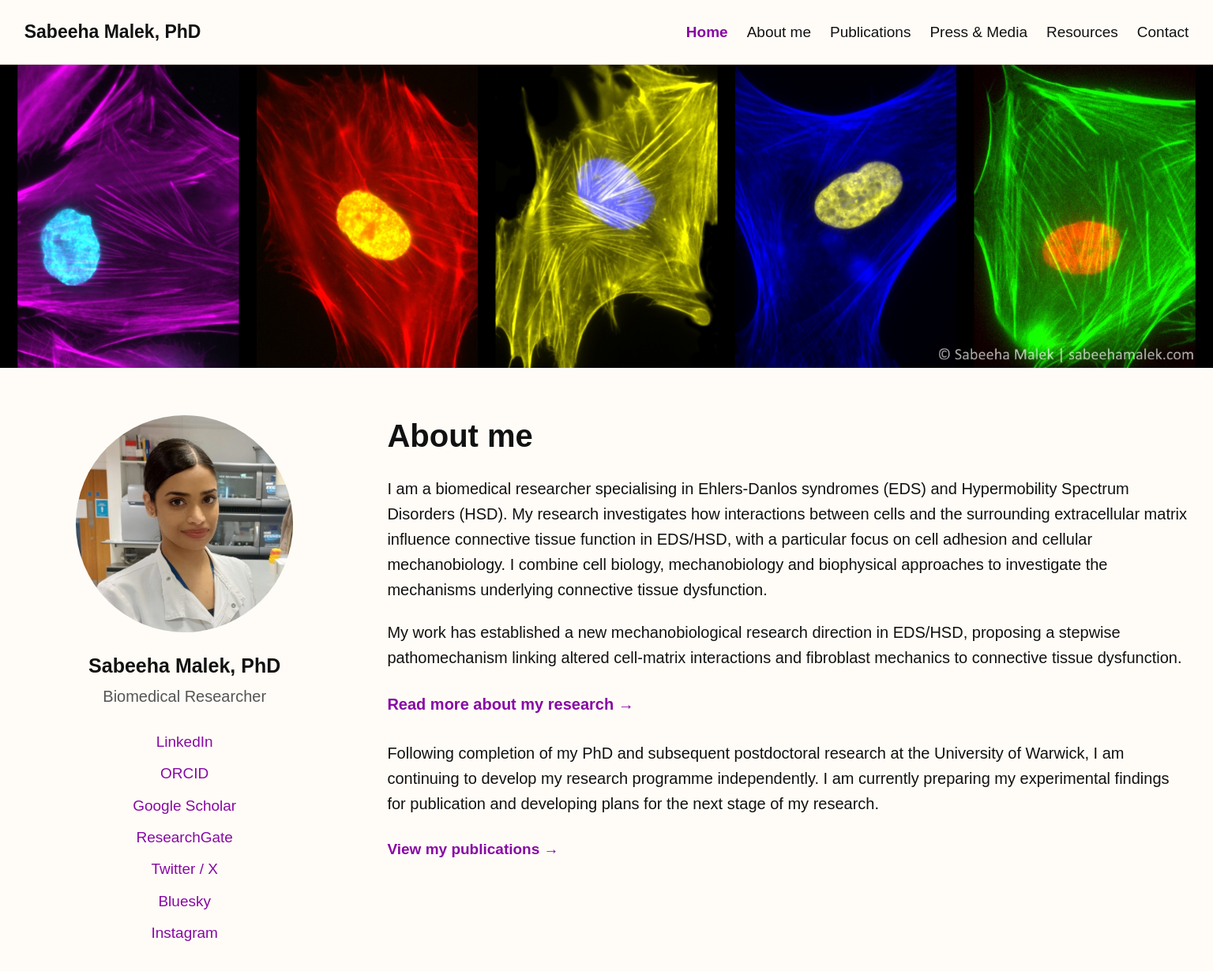
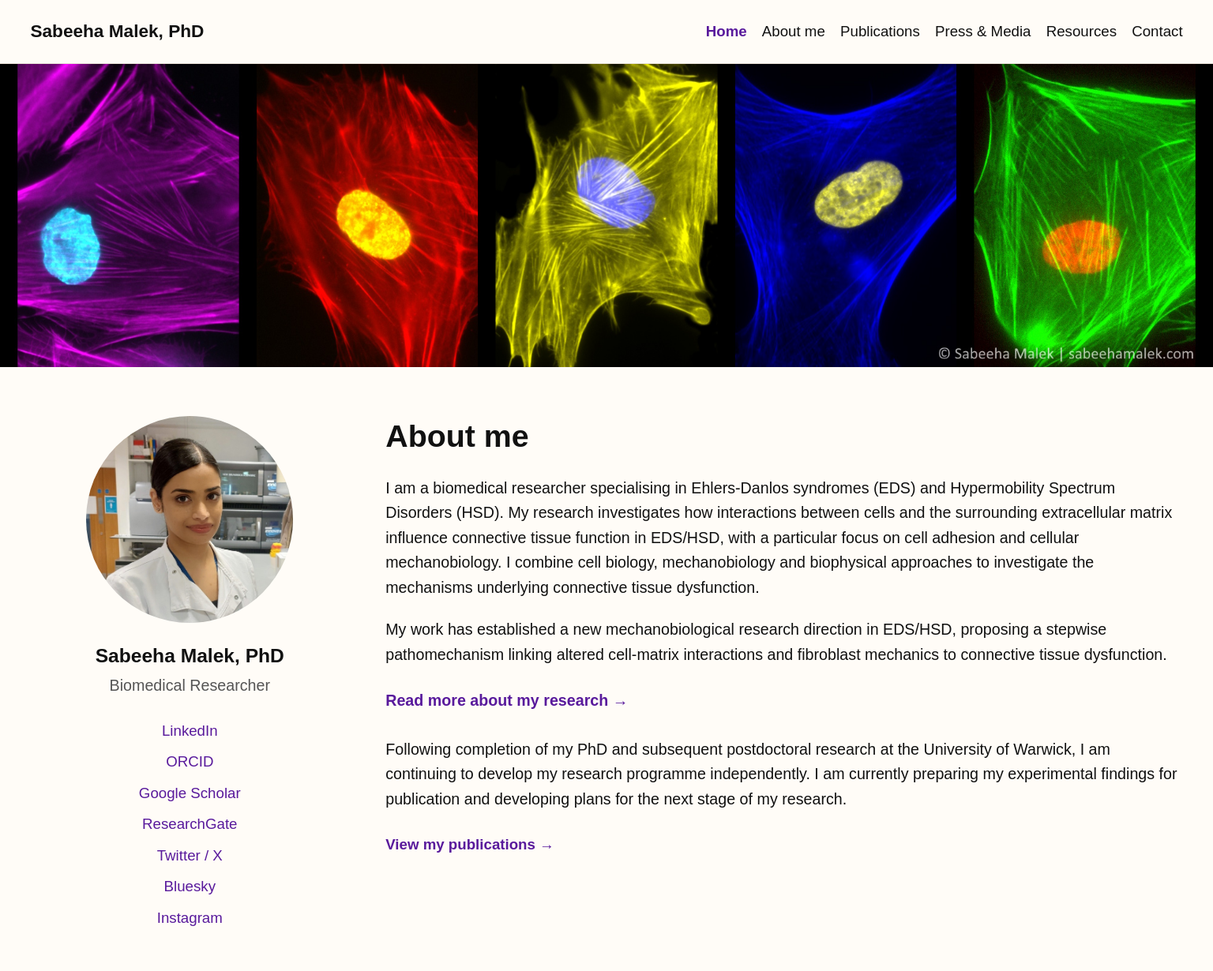
Before and after one commit to sabeehamalek/sabeehamalek.github.io, a plain HTML site: page index.html in a window 1536 px wide. Shown: the whole page at 79% size. Drawn offline with Linux system fonts and the light colour scheme.

Commit message:
Refactor CSS for responsive layout and accessibility
Updated styles for responsive design and improved accessibility. Adjusted font sizes, layout properties, and added comments for clarity.

```diff
--- a/css/style.css
+++ b/css/style.css
@@ -1,5 +1,5 @@
 /* =========================================
-   BASIC PAGE SETTINGS
+   1. BASIC PAGE SETTINGS
 ========================================= */
 
 * {
@@ -9,9 +9,15 @@
 html {
     scroll-behavior: smooth;
 
-    /* Slightly increase text size as the viewport widens.
-       Minimum: 16px. Maximum: 18px. */
-    font-size: clamp(16px, calc(0.5vw + 8px), 18px);
+    /* Fluid text sizing across PC, laptop and tablet screens.
+       Minimum: 17px. Maximum: 22px.
+       Text grows gradually as the viewport becomes wider. */
+
+    font-size: clamp(
+        1.0625rem,
+        calc(0.75rem + 0.5vw),
+        1.375rem
+    );
 }
 
 body {
@@ -24,29 +30,36 @@ body {
 
 
 /* =========================================
-   NAVIGATION BAR
+   2. NAVIGATION BAR
 ========================================= */
 
+/* The navigation always spans the available page width. */
+
 .site-header {
+    width: 100%;
+    margin: 0;
     border-bottom: 1px solid #e8e0d6;
     background: #fffcf7;
 }
 
 .navbar {
-    max-width: 1200px;
-    margin: 0 auto;
-    padding: 22px 30px;
+    width: 100%;
+    max-width: none;
+    margin: 0;
+
+    padding: 22px clamp(20px, 2.5vw, 48px);
 
     display: flex;
     align-items: center;
     justify-content: space-between;
-    gap: 30px;
+
+    gap: clamp(18px, 2vw, 40px);
 }
 
 .site-name {
+    color: #111111;
     font-size: 1.15rem;
     font-weight: 600;
-    color: #111111;
     text-decoration: none;
     white-space: nowrap;
 }
@@ -55,7 +68,8 @@ body {
     display: flex;
     align-items: center;
     flex-wrap: wrap;
-    gap: 12px 24px;
+
+    gap: 12px clamp(10px, 1.25vw, 24px);
 
     list-style: none;
     margin: 0;
@@ -68,26 +82,32 @@ body {
     text-decoration: none;
 }
 
-/* Purple hover and active-page colour */
-
 .nav-links a:hover,
 .nav-links a.active {
-    color: #8709a4;
+    color: #591a9c;
 }
 
-/* Make Home bold when it is the active page */
+/* Keep Home bold on the homepage. */
 
 .nav-links a.active {
     font-weight: 700;
 }
 
 
+/* Keyboard accessibility */
+
+a:focus-visible {
+    outline: 2px solid #591a9c;
+    outline-offset: 4px;
+}
+
+
 /* =========================================
-   BANNER
+   3. FULL-WIDTH BANNER
 ========================================= */
 
-/* The full image determines the banner height.
-   No fixed height and no cropping. */
+/* Preserve the complete image without cropping.
+   The banner height follows the image proportions. */
 
 .banner {
     width: 100%;
@@ -102,35 +122,66 @@ body {
 
 
 /* =========================================
-   MAIN CONTENT: TWO-COLUMN LAYOUT
+   4. MAIN TWO-COLUMN LAYOUT
 ========================================= */
 
+/* The main section uses the full available width.
+   The columns scale proportionally with the viewport.
+
+   Left column:  0.4fr
+   Right column: 1fr
+
+   This gives the left column approximately 28.6%
+   of the available column width, after the gap. */
+
 .main-container {
-    max-width: 1200px;
-    margin: 0 auto;
-    padding: 60px 30px 80px;
+    display: grid;
 
-    display: grid;
-    grid-template-columns: 280px minmax(0, 1fr);
-    gap: 70px;
+    grid-template-columns:
+        minmax(0, 0.4fr)
+        minmax(0, 1fr);
+
     align-items: start;
+
+    width: 100%;
+    max-width: none;
+    margin: 0;
+
+    padding:
+        clamp(40px, 4vw, 72px)
+        clamp(20px, 2.5vw, 48px)
+        clamp(50px, 5vw, 90px);
+
+    gap: clamp(28px, 3vw, 70px);
 }
 
 
 /* =========================================
-   LEFT COLUMN: PROFILE
+   5. LEFT COLUMN: PROFILE
 ========================================= */
 
 .profile-column {
+    min-width: 0;
     text-align: center;
 }
 
+/* The image scales with the width of the profile column.
+   Minimum: 160px.
+   Preferred: 65% of the profile column.
+   Maximum: 320px.
+
+   The square image box is displayed as a circle. */
+
 .profile-image {
-    width: 190px;
-    height: 190px;
+    display: block;
+
+    width: clamp(160px, 65%, 320px);
+    height: auto;
+    aspect-ratio: 1 / 1;
+
     object-fit: cover;
     border-radius: 50%;
-    display: block;
+
     margin: 0 auto 25px;
 }
 
@@ -149,7 +200,7 @@ body {
 
 
 /* =========================================
-   SOCIAL AND ACADEMIC LINKS
+   6. SOCIAL AND ACADEMIC LINKS
 ========================================= */
 
 .social-links {
@@ -163,9 +214,9 @@ body {
 }
 
 .social-links a {
-    color: #8709a4;
+    color: #591a9c;
+    font-size: 0.95rem;
     text-decoration: none;
-    font-size: 0.95rem;
 }
 
 .social-links a:hover {
@@ -174,7 +225,7 @@ body {
 
 
 /* =========================================
-   ABOUT SECTION
+   7. RIGHT COLUMN: ABOUT SECTION
 ========================================= */
 
 .about-section {
@@ -182,27 +233,28 @@ body {
 }
 
 .about-section h1 {
-    margin-top: 0;
-    margin-bottom: 25px;
+    margin: 0 0 25px;
+
     font-size: 2rem;
     font-weight: 600;
     line-height: 1.3;
 }
 
 .about-section p {
+    max-width: 1100px;
     margin: 0 0 22px;
-    max-width: 760px;
 }
 
 
 /* =========================================
-   ABOUT LINK
+   8. ABOUT LINK
 ========================================= */
 
 .about-link {
     display: inline-block;
     margin: 5px 0 30px;
-    color: #8709a4;
+
+    color: #591a9c;
     font-weight: 600;
     text-decoration: none;
 }
@@ -213,18 +265,19 @@ body {
 
 
 /* =========================================
-   PUBLICATIONS LINK
+   9. PUBLICATIONS LINK
 ========================================= */
+
+/* Simple text link: no box, border or background. */
 
 .publications-link {
     display: inline-block;
     margin-top: 5px;
-    color: #8709a4;
+
+    color: #591a9c;
     font-size: 0.95rem;
     font-weight: 600;
     text-decoration: none;
-
-    /* No border or button background */
 }
 
 .publications-link:hover {
@@ -233,13 +286,20 @@ body {
 
 
 /* =========================================
-   RESPONSIVE LAYOUT
+   10. BASIC NARROW-SCREEN FALLBACK
 ========================================= */
 
-/* Retain the basic adjustments needed for narrow screens.
-   The banner itself has no mobile-specific sizing. */
+/* This is only a basic safeguard for narrow screens.
+   PC, laptop, tablet and landscape layouts above
+   700px use the same fluid sizing rules above.
 
-@media (max-width: 800px) {
+   We can refine the mobile design separately later. */
+
+@media (max-width: 700px) {
+
+    html {
+        font-size: 16px;
+    }
 
     .navbar {
         flex-direction: column;
@@ -256,7 +316,7 @@ body {
     .main-container {
         grid-template-columns: minmax(0, 1fr);
         gap: 45px;
-        padding: 45px 20px 60px;
+        padding: 40px 20px 55px;
     }
 
     .profile-column {
@@ -268,48 +328,3 @@ body {
     }
 
 }
-
-/* =========================================
-   WIDER DESKTOP SCREENS
-========================================= */
-
-@media (min-width: 1500px) {
-
-    /* Increase text size on wider desktop screens */
-    html {
-        font-size: 20px;
-    }
-
-    /* Navigation: use the full available width */
-    .navbar {
-        max-width: none;
-        padding-left: clamp(30px, 2vw, 48px);
-        padding-right: clamp(30px, 2vw, 48px);
-    }
-
-    /* Main section: distribute space more evenly */
-    .main-container {
-        width: 100%;
-        max-width: none;
-
-        grid-template-columns:
-            minmax(300px, 0.4fr)
-            minmax(0, 1fr);
-
-        gap: clamp(40px, 3.5vw, 80px);
-
-        padding-left: clamp(30px, 2vw, 48px);
-        padding-right: clamp(30px, 2vw, 48px);
-    }
-
-    /* Allow the About text to use more of the available space */
-    .about-section p {
-        max-width: 1100px;
-    }
-
-       /* Larger profile image on widescreen displays */
-    .profile-image {
-        width: 275px;
-        height: 275px;
-    }
-}
```
